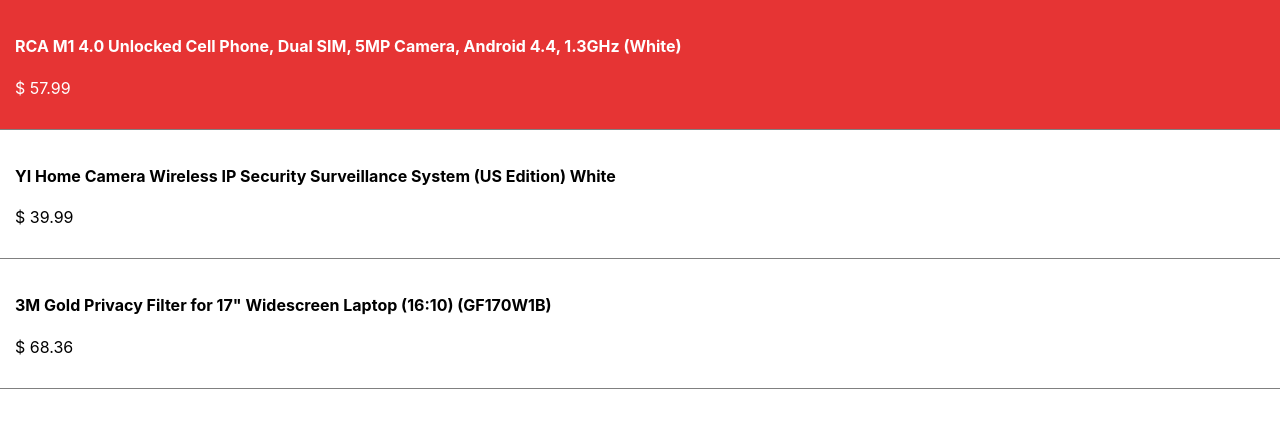
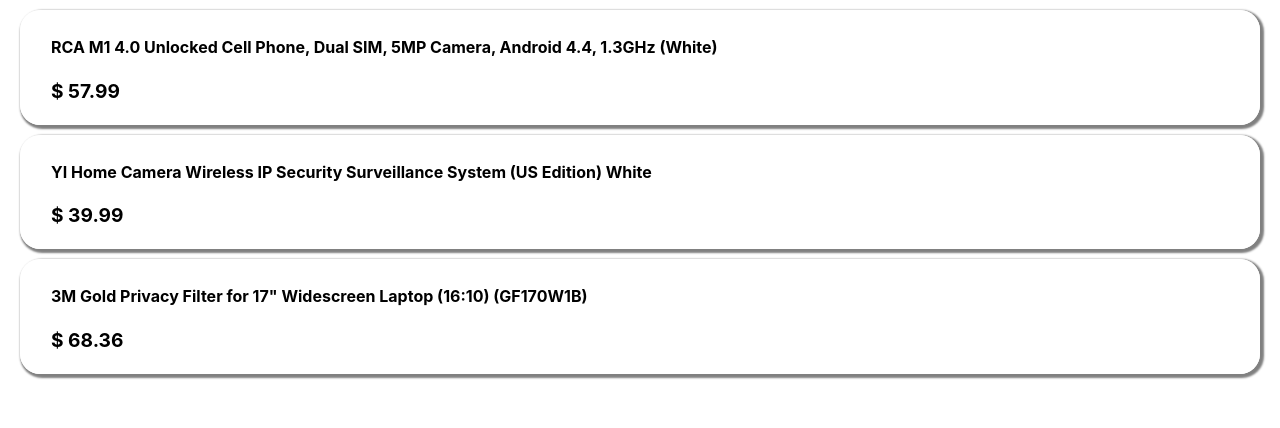
Before and after one commit to FarhanGalib/react-life-cycle-class-component, a React (Create React App) app: page / in a window 1280 px wide. Shown: the top 428 px of the page. Built offline with nearby package versions, Linux system fonts and the light colour scheme.

Commit message:
after creating branch

```diff
--- a/src/App.css
+++ b/src/App.css
@@ -36,3 +36,102 @@
     transform: rotate(360deg);
   }
 }
+
+
+
+.product-list{
+	border: 1px solid white;
+	padding: 5px 30px;
+	box-shadow: 2px 2px 2px 2px gray;
+	margin: 10px 20px;
+	border-radius: 20px;
+}
+.product-list:hover{
+
+	padding: 5px 30px;
+	background-color: lightgray;
+	margin: 10px 20px;
+}
+
+.product-details{
+  padding: 5px 30px;
+  margin: 10px 20px;
+}
+.product-details>button{
+  padding: 5px 30px;
+  background-color: white;
+  border: 1px solid red;
+  border-radius: 10px;
+
+}
+
+.product-details>button:hover{
+
+  background-color: red;
+  color: white;
+
+
+}
+
+
+
+/* ...................logo......................... */
+.container {
+  width: 100vw;
+  height: 100vh;
+  position: fixed;
+  top: 0;
+  left: 0;
+  background: white;
+  display: flex;
+  flex-direction: column;
+  align-items: stretch;
+  justify-content: center;
+  align-content: center;
+}
+
+.flex {
+  min-height: 60pt;
+}
+
+@keyframes loading {
+  0% {
+    width: 50pt;
+    height: 50pt;
+    margin-top: 0;
+  }
+  25% {
+    height: 4pt;
+    margin-top: 23pt;
+  }
+  50% {
+    width: 4pt;
+  }
+  75% {
+    width: 50pt;
+  }
+  100% {
+    width: 50pt;
+    height: 50pt;
+    margin-top: 0;
+  }
+}
+
+.loader {
+  width: 50pt;
+  height: 50pt;
+  border-radius: 100%;
+  border: #6767fa 4pt solid;
+  margin-left: auto;
+  margin-right: auto;
+  background-color: transparent;
+  animation: loading 1s infinite;
+}
+
+.load-text {
+  padding-top: 15px;
+  text-align: center;
+  font: 14pt "Helvetica Neue", Helvetica, Arial, sans-serif;
+  color: lighten(#6767fa, 75%);
+}
+/* ............................................*/
--- a/src/App.js
+++ b/src/App.js
@@ -1,46 +1,36 @@
-import React, { Component } from "react";
-import "./components/Product.css";
-import Product from "./components/Product.jsx";
-import ProductDetails from "./components/ProductDetails.jsx";
+import { useState } from "react";
+import "./App.css";
+import Products from "./components/Products";
 import data from "./data/data";
+import ProductDetails from "./components/ProductDetails";
 
-////
-class App extends Component {
-    state = {
-        products: data,
-        currentProduct: null,
+
+function App() {
+    const [products, setProducts] = useState(data);
+    const [currentProduct, setCurrentProduct] = useState(null);
+
+    const handleOnClickOnProduct = (pd) => {
+        setCurrentProduct(pd);
+    };
+    const handleOnClickOnBackBtn = () => {
+        setCurrentProduct(null);
     };
 
-    handleOnClickOnProduct = (product) => {
-        this.setState({ ...this.state, currentProduct: product });
-
-    };
-
-    handleOnClickBackBtn = () => {
-        this.setState({ ...this.state, currentProduct: null });
-
-    };
-
-
-    render() {
     return (
         <div>
-                { !this.state.currentProduct ? (
-                    <Product
-                        products={this.state.products}
-                        handleOnClickOnProduct={this.handleOnClickOnProduct}
-
-                    />
+            {!currentProduct ? (
+                <Products
+                    products={products}
+                    handleOnClickOnProduct={handleOnClickOnProduct}
+                ></Products>
             ) : (
                 <ProductDetails
-                        product={this.state.currentProduct}
-                        handleOnClickBackBtn={this.handleOnClickBackBtn}
-
-                    />
+                    currentProduct={currentProduct}
+                    handleOnClickOnBackBtn={handleOnClickOnBackBtn}
+                ></ProductDetails>
             )}
         </div>
     );
 }
-}
 
 export default App;
--- a/src/components/Product.css
+++ /dev/null
@@ -1,88 +0,0 @@
-.product-list{
-    padding: 15px;
-    border-bottom: 1px solid gray;
-}
-.product-list:hover{
-    background-color: rgb(230, 52, 52);
-    cursor: pointer;
-    color: white;
-}
-.product-details{
-    padding: 15px;
-}
-.product-details > button{
-    cursor: pointer;
-    width: 80px;
-    padding: 5px;
-    color: white;
-    background-color: rgb(230, 52, 52);
-    border: 2px solid rgb(230, 52, 52);
-    border-radius: 15px;
-    transition: .3s ease;
-}
-.product-details > button:hover {
-    background-color: rgb(230, 52, 52);
-    color: white;
-    box-shadow: 2px 2px 2px gray;
-
-}
-
-
-.container {
-    width: 100vw;
-    height: 100vh;
-    position: fixed;
-    top: 0;
-    left: 0;
-    background: white;
-    display: flex;
-    flex-direction: column;
-    align-items: stretch;
-    justify-content: center;
-    align-content: center;
-  }
-
-  .flex {
-    min-height: 60pt;
-  }
-
-  @keyframes loading {
-    0% {
-      width: 50pt;
-      height: 50pt;
-      margin-top: 0;
-    }
-    25% {
-      height: 4pt;
-      margin-top: 23pt;
-    }
-    50% {
-      width: 4pt;
-    }
-    75% {
-      width: 50pt;
-    }
-    100% {
-      width: 50pt;
-      height: 50pt;
-      margin-top: 0;
-    }
-  }
-
-  .loader {
-    width: 50pt;
-    height: 50pt;
-    border-radius: 100%;
-    border: #6767fa 4pt solid;
-    margin-left: auto;
-    margin-right: auto;
-    background-color: transparent;
-    animation: loading 1s infinite;
-  }
-
-  .load-text {
-    padding-top: 15px;
-    text-align: center;
-    font: 14pt "Helvetica Neue", Helvetica, Arial, sans-serif;
-    color: lighten(#6767fa, 75%);
-  }
--- a/src/components/Product.jsx
+++ /dev/null
@@ -1,37 +0,0 @@
-import React, { Component } from "react";
-import Logo from "./Logo";
-import "./Product.css";
-
-class Product extends Component {
-    state = { logo: true };
-    componentDidMount() {
-        setTimeout(() => this.setState({ logo: false }), 1000);
-    }
-
-    render() {
-        const { products, handleOnClickOnProduct } = this.props;
-
-        return (
-            <>
-                {this.state.logo ? (
-                    <Logo></Logo>
-                ) : (
-                    <div>
-                        {products.map((pd) => (
-                            <div
-                                className="product-list"
-                                key={pd.key}
-                                onClick={() => handleOnClickOnProduct(pd)}
-                            >
-                                <h4>{pd.name}</h4>
-                                <p>$ {pd.price}</p>
-                            </div>
-                        ))}
-                    </div>
-                )}
-            </>
-        );
-    }
-}
-
-export default Product;
--- a/src/components/ProductDetails.jsx
+++ b/src/components/ProductDetails.jsx
@@ -1,37 +1,32 @@
-import React, { Component } from "react";
+import React, { useState, useEffect } from "react";
 import Logo from "./Logo";
-import "./Product.css";
 
-class ProductDetails extends Component {
-    state = { logo: true };
-    componentDidMount() {
-        setTimeout(() => this.setState({ logo: false }), 1000);
-    }
-    render() {
-        const { product, handleOnClickBackBtn } = this.props;
-
+const ProductDetails = ({
+    currentProduct,
+    handleOnClickOnBackBtn
+}) => {
+    const [logo, setLogo] = useState(true);
+    useEffect(() => {
+        setTimeout(() =>setLogo(false),1000);
+    }, []);
     return (
         <>
-                {this.state.logo ? (
+            {logo ? (
                 <Logo></Logo>
             ) : (
                 <div className="product-details">
-                        <h4>{product?.name}</h4>
+                    <h4>{currentProduct?.name}</h4>
+                    <p>category: {currentProduct?.category}</p>
+                    <p>available: {currentProduct?.stock}</p>
                     <p>
-                            <b>$ {product?.price}</b>
+                        <b>$ {currentProduct?.price}</b>
                     </p>
-                        <p>
-                            <small>Category: {product?.category}</small>
-                        </p>
-                        <p>
-                            <small>Available: {product?.stock}</small>
-                        </p>
-                        <button onClick={handleOnClickBackBtn}>Go Back</button>
+                    <br />
+                    <button onClick={handleOnClickOnBackBtn}>Back</button>
                 </div>
             )}
         </>
     );
-    }
-}
+};
 
-export default React.memo(ProductDetails);
+export default ProductDetails;
--- /dev/null
+++ b/src/components/Products.jsx
@@ -0,0 +1,36 @@
+import React, { useState, useEffect } from "react";
+import Logo from "./Logo";
+
+const Products = ({ products, handleOnClickOnProduct }) => {
+    const [logo, setLogo] = useState(true);
+    useEffect(() => {
+        setTimeout(() => setLogo(false), 1000);
+    }, []);
+
+    return (
+        <>
+            {logo ? (
+                <Logo></Logo>
+            ) : (
+                <div>
+                    {products.map((pd) => (
+                        <div
+                            className="product-list"
+                            onClick={() => handleOnClickOnProduct(pd)}
+                            key={pd.key}
+                        >
+                            <h4>{pd.name}</h4>
+                            <p>
+                                <big>
+                                    <b>$ {pd.price}</b>
+                                </big>
+                            </p>
+                        </div>
+                    ))}
+                </div>
+            )}
+        </>
+    );
+};
+
+export default Products;
```
Also changed, not shown: src/components/Logo.jsx (renamed from src/components/Logo.js). Lines whose indentation alone changed are shown as unchanged.
